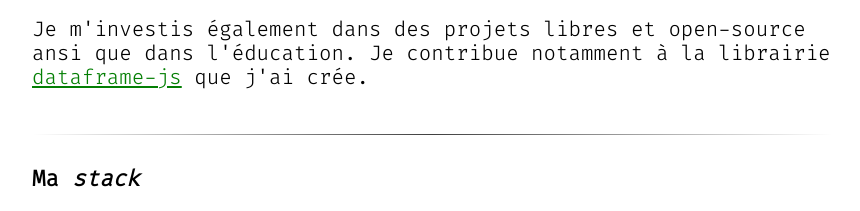
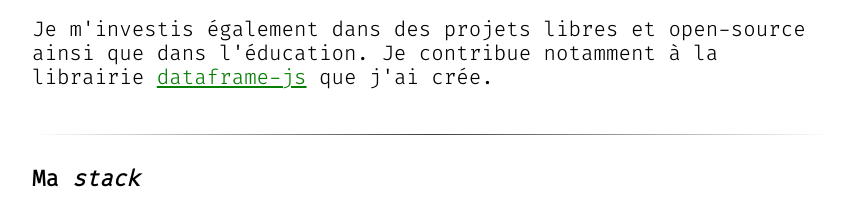
Before and after one commit to Gmousse/guillaumemousnier.datawizard.fr, a website: page public/index.html in a window 1280 px wide. Shown: the part 576-787 px from the top of the page, without its empty margins (208-1068 px from the left). Drawn offline with Linux system fonts and the light colour scheme.

Commit message:
fix: fix a typo

```diff
--- a/package.json
+++ b/package.json
@@ -1,6 +1,6 @@
 {
     "name": "guillaumemousnier.datawizard.fr",
-    "version": "0.2.0",
+    "version": "0.2.1",
     "description": "Guillaume Mousnier's personnal website",
     "homepage": "https://guillaumemousnier.datawizard.fr",
     "private": true,
--- a/public/index.html
+++ b/public/index.html
@@ -39,7 +39,7 @@
                 </p>
                 <p>
                     Je m'investis également dans des projets libres et
-                    open-source ansi que dans l'éducation. Je contribue
+                    open-source ainsi que dans l'éducation. Je contribue
                     notamment à la librairie
                     <a href="https://github.com/Gmousse/dataframe-js"
                         >dataframe-js</a
```
Also changed, not shown: CHANGELOG.md.
